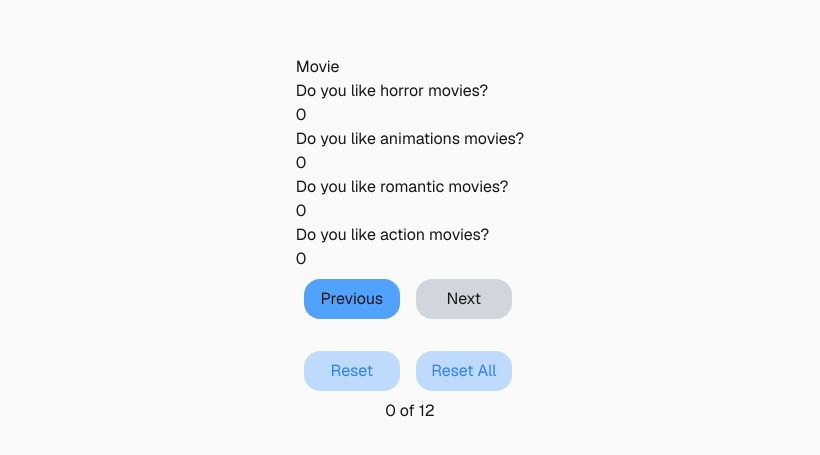
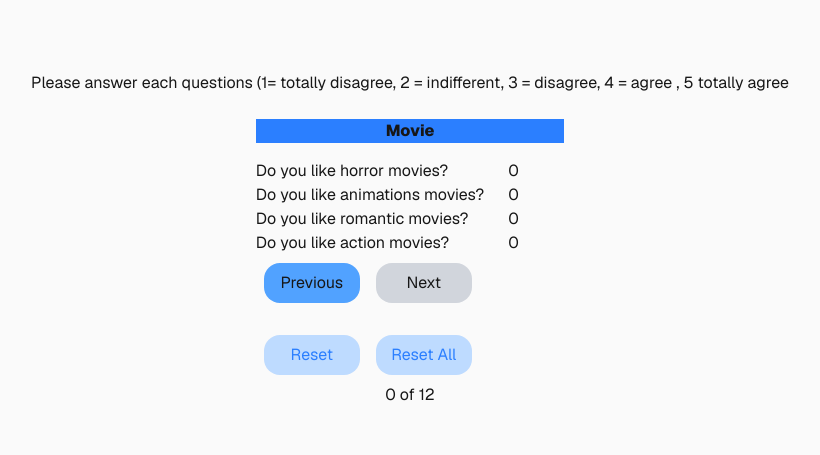
Before and after one commit to JoeLan124/reactpatternDay1, a Next.js app in the folder solution9/: page / in a window 1280 px wide. Shown: the part 161-616 px from the top of the page, without its empty margins (230-1050 px from the left). Built offline with nearby package versions, Linux system fonts and the light colour scheme.

Commit message:
small stylings

```diff
--- a/solution9/app/components/FormWizard.tsx
+++ b/solution9/app/components/FormWizard.tsx
@@ -2,7 +2,7 @@
 
 import { questions } from "../data/questions"; // Adjust path if needed
 import { useFormWizardContext } from "../hooks/useFormWizardContext";
-import ProgressBar from "../components/ProgressBar"
+import ProgressBar from "../components/ProgressBar";
 
 const FormWizard = () => {
   const { state, dispatch } = useFormWizardContext();
@@ -17,9 +17,14 @@ const FormWizard = () => {
     <div>
       {currentTopic && (
         <div key={currentTopic.id}>
-          <h2>{currentTopic.topic}</h2>
+          <h2 className="flex font-extrabold bg-blue-500 justify-center mb-4">
+            {currentTopic.topic}
+          </h2>
+          <div>
             {currentTopic.questions.map((question) => (
-            <div key={question.id}>
+              <div
+                key={question.id}
+                className="flex justify-between gap-6">
                 <p>{question.question}</p>
                 <input
                   type="number"
@@ -38,6 +43,7 @@ const FormWizard = () => {
                 />
               </div>
             ))}
+          </div>
         </div>
       )}
       {/* Add navigation buttons */}
@@ -101,14 +107,14 @@ const FormWizard = () => {
             className="bg-blue-200 text-blue-500  rounded-2xl p-2 m-2 w-24"
             onClick={() =>
               dispatch({
-                type: "RESET_ALL"
+                type: "RESET_ALL",
               })
             }>
             Reset All
           </button>
         </div>
       </div>
-      <ProgressBar/>
+      <ProgressBar />
     </div>
   );
 };
--- a/solution9/app/page.tsx
+++ b/solution9/app/page.tsx
@@ -4,7 +4,8 @@ import FormWizard from "./components/FormWizard";
 
 export default function Home() {
   return (
-    <div className="flex min-h-screen items-center justify-center bg-zinc-50 font-sans dark:bg-black">
+    <div className="flex flex-col min-h-screen items-center justify-center bg-zinc-50 font-sans dark:bg-black">
+      <p className="mb-6">Please answer each questions (1= totally disagree, 2 = indifferent, 3 = disagree, 4 = agree , 5 totally agree</p>
       <FormWizardProvider><FormWizard/></FormWizardProvider>
     </div>
   );
```
Also changed, not shown: 1 other file (tests, documents, lock files or other folders). Lines whose indentation alone changed are shown as unchanged.
